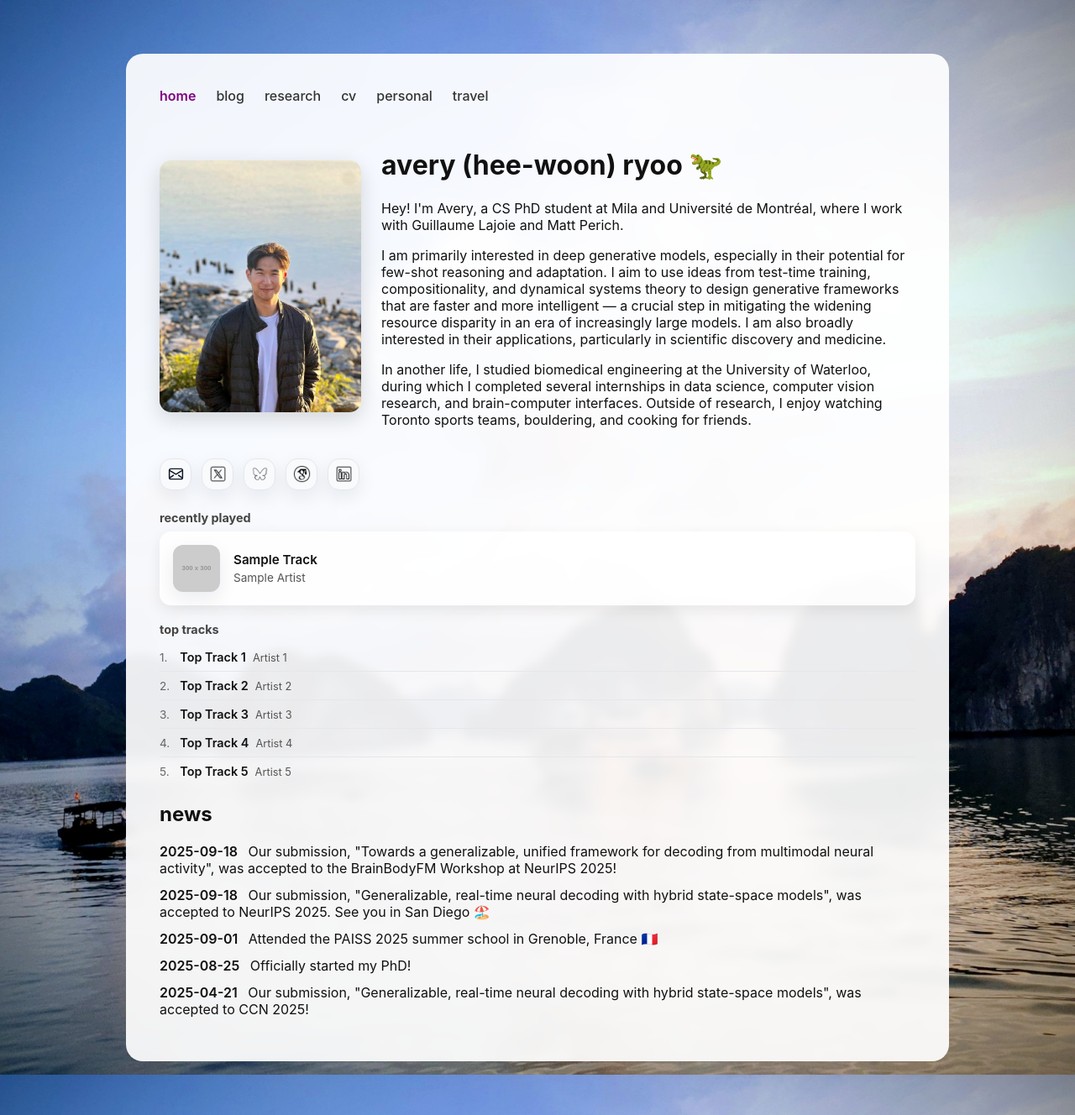
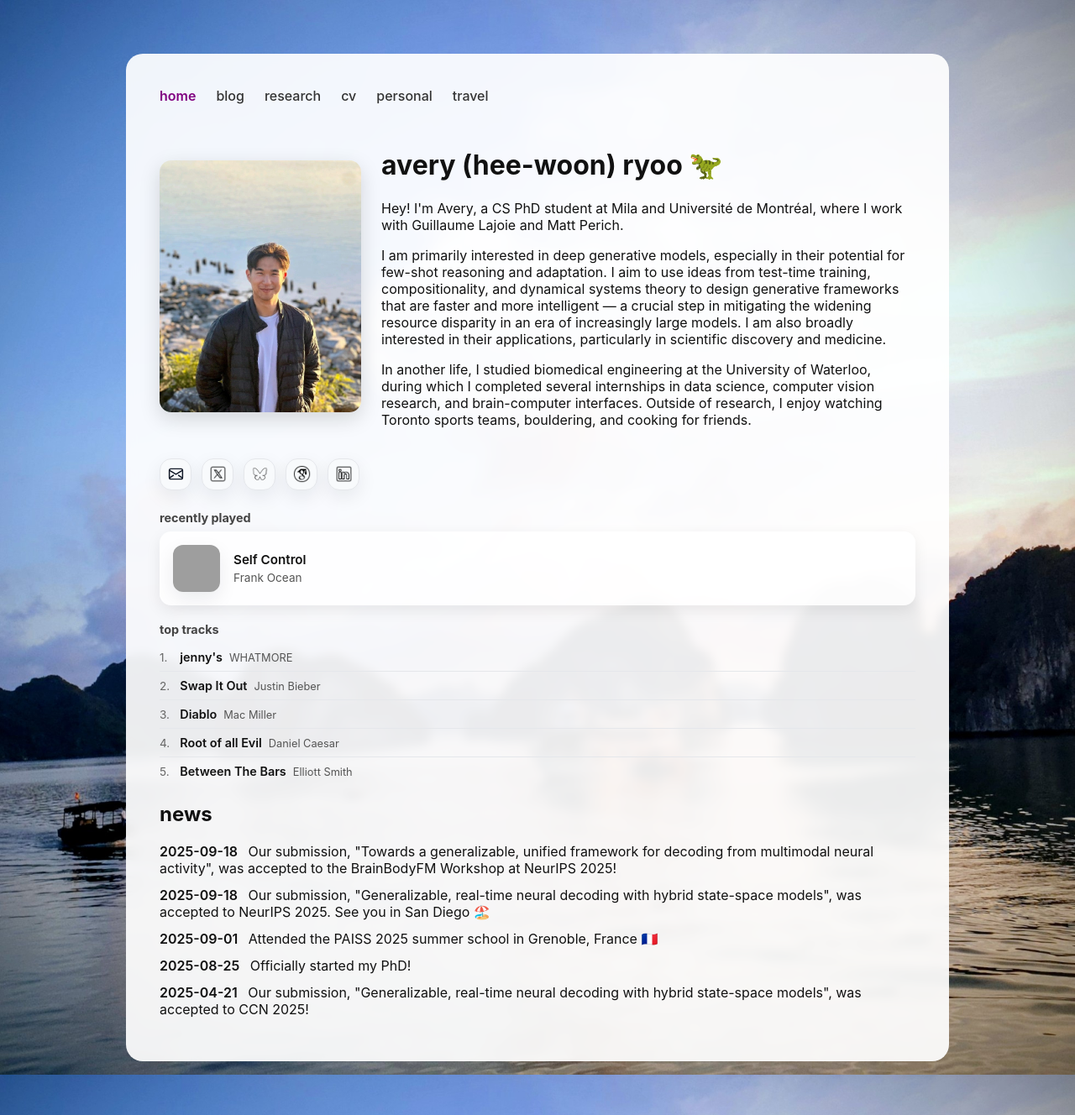
Before and after one commit to averyryoo/averyryoo.github.io, a Jekyll site: the page built from index.md, in a window 1280 px wide. Shown: the whole page at 84% size. Built offline with Jekyll 4.4.1, drawn with Linux system fonts in a browser that asks for light colours; grey boxes are pictures that could not be loaded.

Commit message:
chore: update spotify data

```diff
--- a/_data/spotify.yml
+++ b/_data/spotify.yml
@@ -1,26 +1,24 @@
-# This file is auto-generated by GitHub Actions
-# Sample data for local development - will be overwritten when workflow runs
-updated_at: '2025-01-13 12:00 UTC'
 now_playing:
+  album: Blonde
+  album_art: https://i.scdn.co/image/ab67616d00001e02c5649add07ed3720be9d5526
+  artist: Frank Ocean
   is_playing: false
-  track: Sample Track
-  artist: Sample Artist
-  album: Sample Album
-  album_art: https://via.placeholder.com/300x300.png?text=Album+Art
-  url: https://open.spotify.com
+  track: Self Control
+  url: https://open.spotify.com/track/5GUYJTQap5F3RDQiCOJhrS
 top_tracks:
-  - track: Top Track 1
-    artist: Artist 1
-    url: https://open.spotify.com
-  - track: Top Track 2
-    artist: Artist 2
-    url: https://open.spotify.com
-  - track: Top Track 3
-    artist: Artist 3
-    url: https://open.spotify.com
-  - track: Top Track 4
-    artist: Artist 4
-    url: https://open.spotify.com
-  - track: Top Track 5
-    artist: Artist 5
-    url: https://open.spotify.com
+- artist: WHATMORE
+  track: jenny's
+  url: https://open.spotify.com/track/4B8gJ30tZamoY1CjnG35qT
+- artist: Justin Bieber
+  track: Swap It Out
+  url: https://open.spotify.com/track/5Gbzz2hICxjkf3JiAykSiL
+- artist: Mac Miller
+  track: Diablo
+  url: https://open.spotify.com/track/3BDpkLMkgrtrM3HckrVIXr
+- artist: Daniel Caesar
+  track: Root of all Evil
+  url: https://open.spotify.com/track/2SeynaXh3RsTyun1DitBgd
+- artist: Elliott Smith
+  track: Between The Bars
+  url: https://open.spotify.com/track/52Bg6oaos7twR7IUtEpqcE
+updated_at: 2026-03-05 18:21 UTC
```
